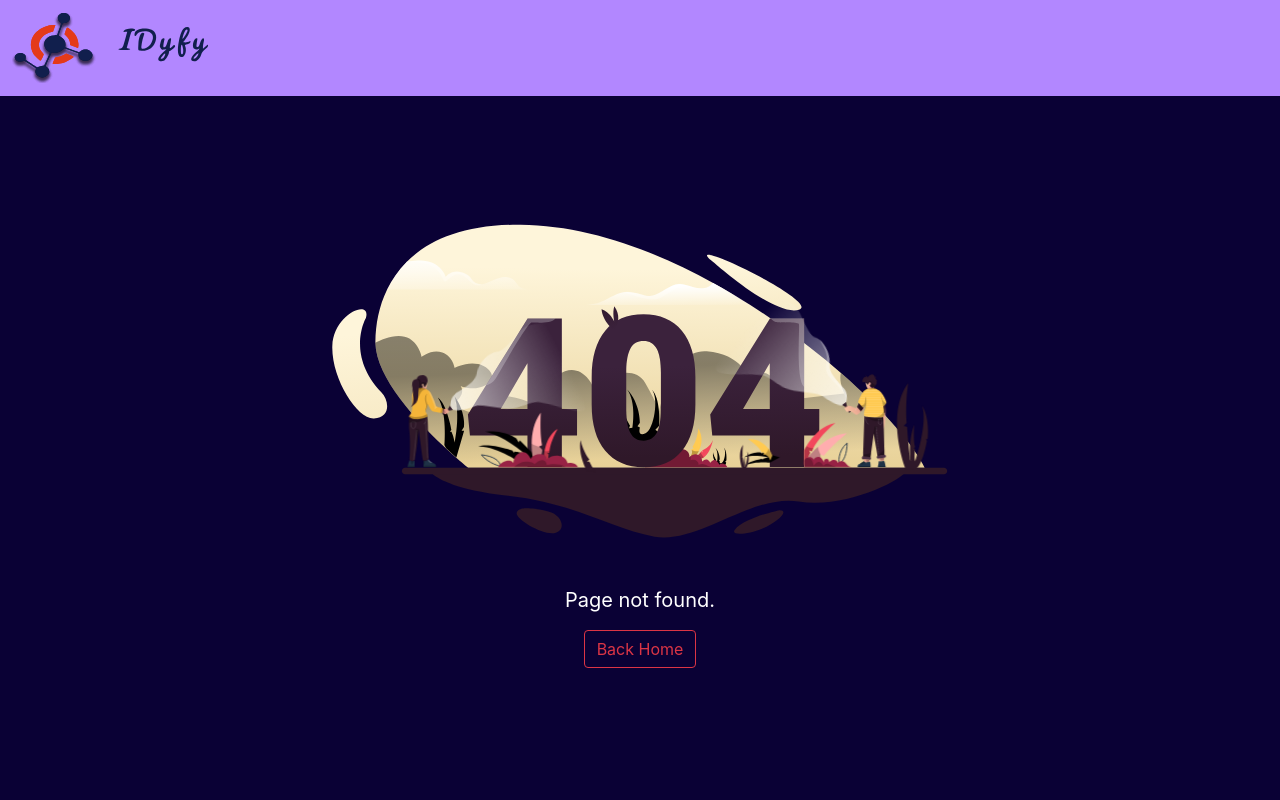
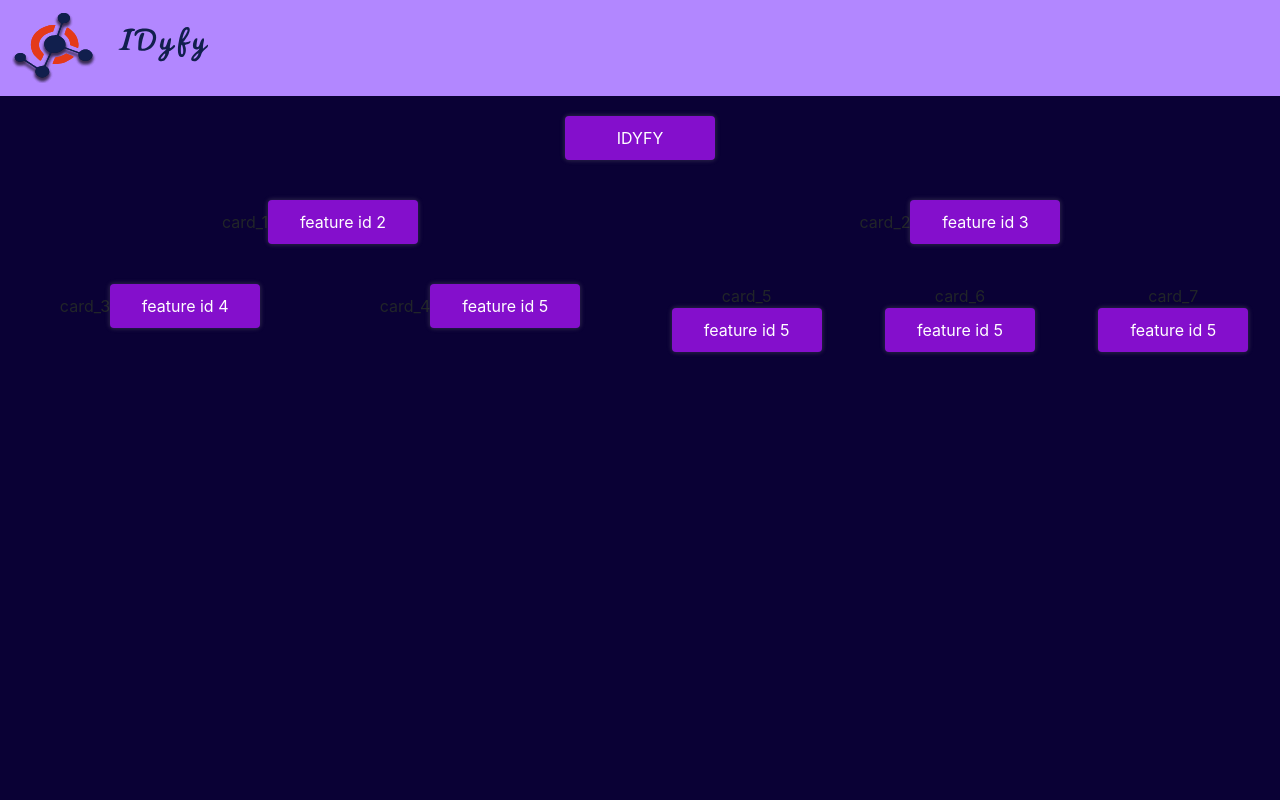
Before and after one commit to srinivass2000/IDyfy, a React (Create React App) app in the folder client/: page /graph_3 in a window 1280 px wide. Before the commit this address had no page. Shown: the top 800 px of the page. Built offline with nearby package versions, Linux system fonts and the light colour scheme; sample sign-in values are in the browser's storage.

Commit message:
React Tree From Scratch

```diff
--- a/client/src/App.js
+++ b/client/src/App.js
@@ -3,6 +3,7 @@ import { BrowserRouter, Switch, Route } from "react-router-dom";
 import "./App.css";
 import Navbar from "./components/Navbar/navbar";
 import Loader from "./components/Loader/loader";
+import Graph_3 from "./components/graph/graph_3";
 const Home = lazy(() => import("./components/Home/home"));
 const FeedPage = lazy(() => import("./components/Feed_Page/feedpage"));
 const Notification = lazy(() =>
@@ -67,6 +68,7 @@ function App() {
             <Protectedroute path="/graphtest" exact component={GraphTest} />
             <Protectedroute path="/graph" exact component={Graph} />
             <Protectedroute path="/graph_2" exact component={Graph_2} />
+            <Protectedroute path="/graph_3" exact component={Graph_3} />
             <Protectedroute path="/ideaEdit/:id" exact component={IdeaEdit} />
             <Protectedroute path="/feaEdit" exact component={FeatureEdit} />
             <Protectedroute path="/profileEdit" exact component={ProfileEdit} />
--- /dev/null
+++ b/client/src/components/graph/graph_3.js
@@ -0,0 +1,66 @@
+import React, { useEffect, useState } from "react";
+import Graph_3_Iterate from "./graph_3_iterate_root";
+import "./lib/treestyle.css";
+const Graph_3 = () => {
+  const Data = [
+    { id: 1, parentid: "root", descp: "IDYFY" },
+    { id: 2, parentid: 1, descp: "feature id 2" },
+    { id: 3, parentid: 1, descp: "feature id 3" },
+    { id: 4, parentid: 2, descp: "feature id 4" },
+    { id: 5, parentid: 2, descp: "feature id 5" },
+    { id: 6, parentid: 3, descp: "feature id 5" },
+    { id: 7, parentid: 3, descp: "feature id 5" },
+    { id: 8, parentid: 3, descp: "feature id 5" },
+  ];
+  const [TreeData, SetTreeData] = useState(Data);
+  return (
+    <div>
+      <div>
+        <div id="mytree">
+          <div id="tree__svg-container"></div>
+          <div id="tree__container">
+            <div
+              className="tree__container__step__card"
+              id="tree__container__step__card__first"
+            >
+              <div class="dropdown">
+                <p
+                  class="tree__container__step__card__p"
+                  data-bs-toggle="dropdown"
+                  aria-expanded="false"
+                >
+                  {TreeData[0].descp}
+                </p>
+                <ul class="dropdown-menu" aria-labelledby="dropdownMenuButton">
+                  <li>
+                    <a class="dropdown-item" href="/idea">
+                      View / Edit
+                    </a>
+                  </li>
+
+                  <li>
+                    <a
+                      class="dropdown-item"
+                      href="/createFeature/idea_id/feature_id"
+                    >
+                      Add Child
+                    </a>
+                  </li>
+                  <li onclick="HideTree(1)">Hide/Show Children</li>
+                </ul>
+              </div>
+            </div>
+            <div
+              id="from_tree__container__step__card__first"
+              className="tree__container__branch"
+            >
+              <Graph_3_Iterate tree={TreeData} id={1} start={true} />
+            </div>
+          </div>
+        </div>
+      </div>
+    </div>
+  );
+};
+
+export default Graph_3;
--- /dev/null
+++ b/client/src/components/graph/graph_3_iterate_children.js
@@ -0,0 +1,67 @@
+import React, { useEffect, useState } from "react";
+import "./lib/treestyle.css";
+const Graph_3_Iterate2 = (props) => {
+  let TreeData = props.tree,
+    cardkey = "",
+    start = props.start,
+    id = props.id;
+  return (
+    // <div className="tree__container__step">
+    <>
+      <div className="tree__container__branch">
+        {TreeData.map((item, key) =>
+          item.parentid === id ? (
+            <>
+              <div class="tree__container__step">
+                <div class="tree__container__step__card dropdown" id={key}>
+                  {(cardkey = "card_" + key)}
+                  <p
+                    id={cardkey}
+                    class="tree__container__step__card__p"
+                    data-bs-toggle="dropdown"
+                    aria-expanded="false"
+                  >
+                    {item.descp}
+                  </p>
+                  <ul class="dropdown-menu">
+                    <li>
+                      <a
+                        class="dropdown-item"
+                        href="/feature/idea_id/feature_id"
+                      >
+                        {" "}
+                        View / Edit
+                      </a>
+                    </li>
+                    <li>
+                      <a
+                        class="dropdown-item"
+                        href="/createfeature/idea_id/feature_id"
+                      >
+                        Add Child
+                      </a>
+                    </li>
+                    <li>
+                      <a
+                        class="dropdown-item"
+                        href="/createfeature/idea_id/feature_id"
+                      >
+                        Add Sibling
+                      </a>
+                    </li>
+                  </ul>
+                </div>
+                <Graph_3_Iterate2 tree={TreeData} id={item.id} start={false} />
+              </div>
+            </>
+          ) : (
+            <></>
+          )
+        )}
+      </div>
+      {/* // </div> */}
+    </>
+  );
+};
+
+export default Graph_3_Iterate2;
--- /dev/null
+++ b/client/src/components/graph/graph_3_iterate_root.js
@@ -0,0 +1,64 @@
+import React, { useEffect, useState } from "react";
+import Graph_3_Iterate2 from "./graph_3_iterate_children";
+import "./lib/treestyle.css";
+const Graph_3_Iterate = (props) => {
+  let TreeData = props.tree,
+    cardkey = "",
+    start = props.start,
+    id = props.id;
+  return (
+    // <div className="tree__container__step">
+    <>
+      {TreeData.map((item, key) =>
+        item.parentid === id ? (
+          <>
+            <div class="tree__container__step">
+              <div class="tree__container__step__card dropdown" id={key}>
+                {(cardkey = "card_" + key)}
+                <p
+                  id={cardkey}
+                  class="tree__container__step__card__p"
+                  data-bs-toggle="dropdown"
+                  aria-expanded="false"
+                >
+                  {item.descp}
+                </p>
+                <ul class="dropdown-menu">
+                  <li>
+                    <a class="dropdown-item" href="/feature/idea_id/feature_id">
+                      {" "}
+                      View / Edit
+                    </a>
+                  </li>
+                  <li>
+                    <a
+                      class="dropdown-item"
+                      href="/createfeature/idea_id/feature_id"
+                    >
+                      Add Child
+                    </a>
+                  </li>
+                  <li>
+                    <a
+                      class="dropdown-item"
+                      href="/createfeature/idea_id/feature_id"
+                    >
+                      Add Sibling
+                    </a>
+                  </li>
+                </ul>
+              </div>
+              <Graph_3_Iterate2 tree={TreeData} id={item.id} start={false} />
+            </div>
+          </>
+        ) : (
+          <></>
+        )
+      )}
+
+      {/* // </div> */}
+    </>
+  );
+};
+
+export default Graph_3_Iterate;
```
